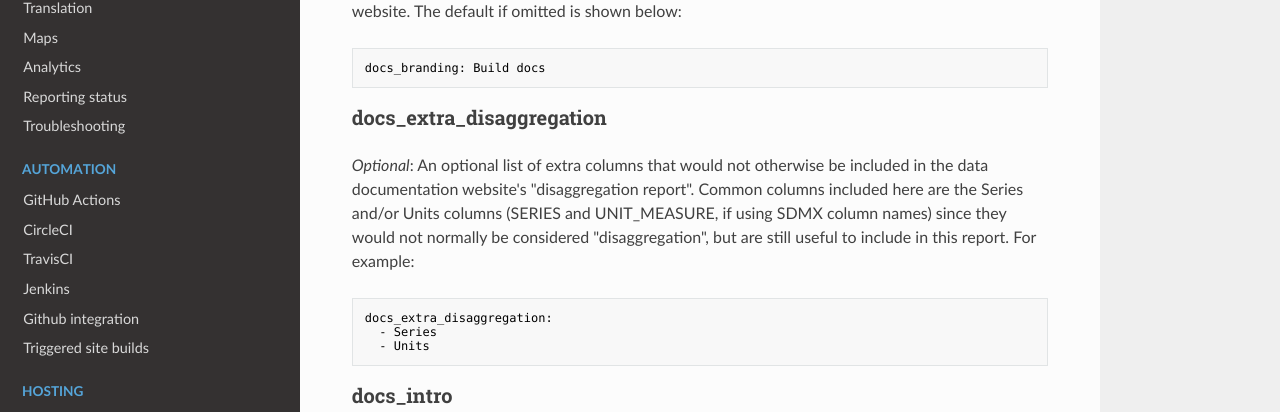
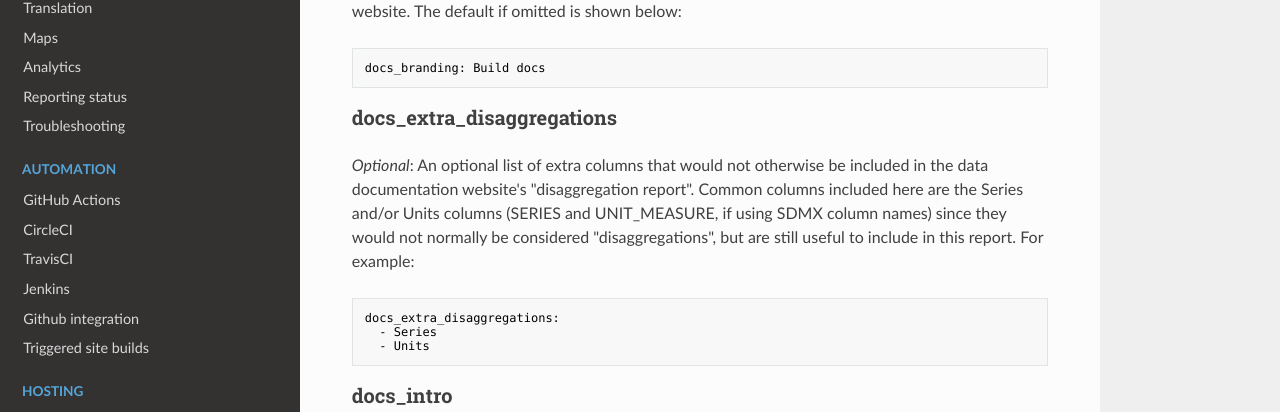
Before and after one commit to open-sdg/open-sdg, an MkDocs documentation site: the page built from docs/data-configuration.md, in a window 1280 px wide and 900 px high, scrolled down 2837 px. Shown: the part 156-568 px from the top of the window. Built offline with MkDocs 1.6.1, drawn with Linux system fonts in a browser that asks for light colours; nearby versions of some CDN libraries.

Commit message:
Fix typos

````diff
--- a/docs/data-configuration.md
+++ b/docs/data-configuration.md
@@ -81,12 +81,12 @@ _Optional_: This setting controls the title which displays at the top of the dat
 docs_branding: Build docs
 ```
 
-### docs_extra_disaggregation
+### docs_extra_disaggregations
 
-_Optional_: An optional list of extra columns that would not otherwise be included in the data documentation website's "disaggregation report". Common columns included here are the Series and/or Units columns (SERIES and UNIT_MEASURE, if using SDMX column names) since they would not normally be considered "disaggregation", but are still useful to include in this report. For example:
+_Optional_: An optional list of extra columns that would not otherwise be included in the data documentation website's "disaggregation report". Common columns included here are the Series and/or Units columns (SERIES and UNIT_MEASURE, if using SDMX column names) since they would not normally be considered "disaggregations", but are still useful to include in this report. For example:
 
 ```nohighlight
-docs_extra_disaggregation:
+docs_extra_disaggregations:
   - Series
   - Units
 ```
````
